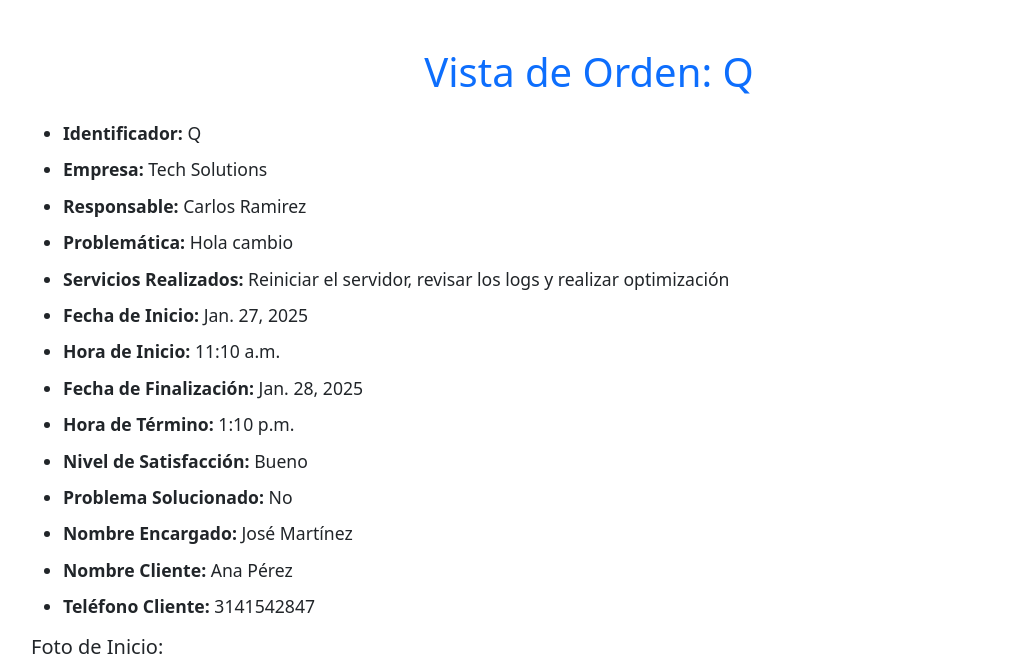
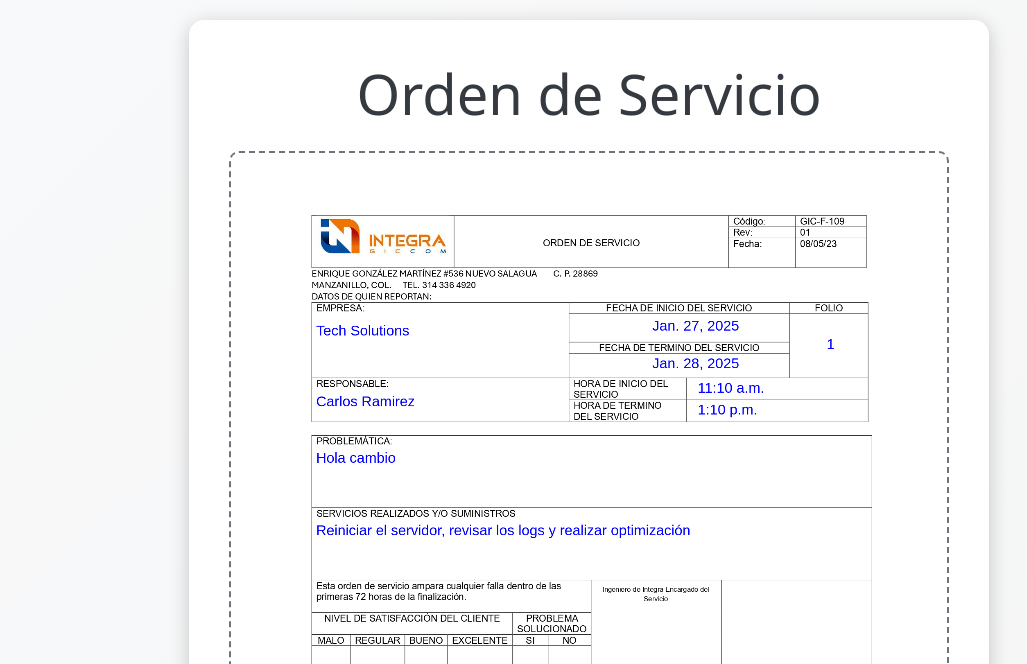
Before and after one commit to AngelPerez10/Gestion, a Django app: page /vista_pdf/1/ in a window 1280 px wide. Shown: the top 664 px of the page, without its empty margins (51-1078 px from the left). Run offline with Django 5.2, Linux system fonts and the light colour scheme; data comes from the database, SQL or seed files in the repository; both versions use the stored data as it was after the commit; some libraries are stand-ins or nearby versions.

Commit message:
Diseño y funcionalidad del pdf
En este commit se creo la funcionalidad del pdf con su respectivo diseño(Falta agregar la parte de la firma)

```diff
--- /dev/null
+++ b/ordenes_servicios/DigitalFlow/static/css/desing_pdf.css
@@ -0,0 +1,58 @@
+body {
+    font-family: 'Segoe UI', Tahoma, Geneva, Verdana, sans-serif;
+    background: linear-gradient(135deg, #f8f9fa, #f5f5f5);
+    min-height: 100vh;
+    display: flex;
+    justify-content: center;
+    align-items: center;
+    margin: 0;
+    padding: 20px;
+}
+
+.container {
+    background: white;
+    padding: 40px;
+    border-radius: 15px;
+    box-shadow: 0 4px 20px rgba(0, 0, 0, 0.2);
+    max-width: 800px;
+    width: 90%;
+    text-align: center;
+}
+
+h1 {
+    font-size: 2.5rem;
+    color: #343a40;
+    margin-bottom: 1.5rem;
+    font-weight: 700;
+}
+
+.canvas-container {
+    border: 2px dashed #6c757d;
+    border-radius: 10px;
+    background: #ffffff;
+    padding: 20px;
+    margin-bottom: 1.5rem;
+}
+
+canvas {
+    max-width: 100%;
+    height: auto;
+    border-radius: 10px;
+}
+
+.btn-primary {
+    background: linear-gradient(135deg, #007bff, #0056b3);
+    border: none;
+    padding: 12px 24px;
+    font-size: 1.25rem;
+    transition: all 0.3s ease;
+    border-radius: 30px;
+    color: white;
+    font-weight: 600;
+}
+
+.btn-primary:hover {
+    background: linear-gradient(135deg, #0056b3, #004085);
+    transform: scale(1.05);
+    box-shadow: 0 4px 15px rgba(0, 0, 0, 0.2);
+}
--- a/ordenes_servicios/DigitalFlow/templates/vista_pdf.html
+++ b/ordenes_servicios/DigitalFlow/templates/vista_pdf.html
@@ -1,55 +1,136 @@
-<!-- Archivo: DigitalFlow/templates/vista_pdf.html -->
+{% load static %}
 <!DOCTYPE html>
 <html lang="es">
 <head>
     <meta charset="UTF-8">
     <meta name="viewport" content="width=device-width, initial-scale=1.0">
-    <title>Vista PDF - Orden</title>
+    <title>Orden de Servicio</title>
     <link href="https://cdn.jsdelivr.net/npm/bootstrap@5.3.0/dist/css/bootstrap.min.css" rel="stylesheet">
-    <style>
-        .order-details {
-            font-size: 1.1em;
-        }
-        .order-details li {
-            margin-bottom: 10px;
-        }
-    </style>
+    <link rel="stylesheet" href="{% static 'css/desing_pdf.css' %}">
 </head>
-<body class="container my-5">
-    <h1 class="text-center text-primary">Vista de Orden: {{ orden.identificador }}</h1>
-    <div class="my-4">
-        <ul class="order-details">
-            <li><strong>Identificador:</strong> {{ orden.identificador }}</li>
-            <li><strong>Empresa:</strong> {{ orden.empresa }}</li>
-            <li><strong>Responsable:</strong> {{ orden.responsable }}</li>
-            <li><strong>Problemática:</strong> {{ orden.problematica }}</li>
-            <li><strong>Servicios Realizados:</strong> {{ orden.servicios_realizados }}</li>
-            <li><strong>Fecha de Inicio:</strong> {{ orden.fecha_inicio }}</li>
-            <li><strong>Hora de Inicio:</strong> {{ orden.hora_inicio }}</li>
-            <li><strong>Fecha de Finalización:</strong> {{ orden.fecha_finalizacion|default:"N/A" }}</li>
-            <li><strong>Hora de Término:</strong> {{ orden.hora_termino }}</li>
-            <li><strong>Nivel de Satisfacción:</strong> {{ orden.get_nivel_satisfaccion_display }}</li>
-            <li><strong>Problema Solucionado:</strong> {{ orden.problema_solucionado|yesno:"Sí,No" }}</li>
-            <li><strong>Nombre Encargado:</strong> {{ orden.nombre_encargado }}</li>
-            <li><strong>Nombre Cliente:</strong> {{ orden.nombre_cliente }}</li>
-            <li><strong>Teléfono Cliente:</strong> {{ orden.telefono_cliente }}</li>
-        </ul>
-
-        {% if orden.foto_inicio %}
-        <h5>Foto de Inicio:</h5>
-        <img src="{{ orden.foto_inicio.url }}" alt="Foto de Inicio" class="img-fluid rounded shadow-sm">
-        {% else %}
-        <p>No disponible</p>
-        {% endif %}
-
-        {% if orden.foto_fin %}
-        <h5>Foto de Fin:</h5>
-        <img src="{{ orden.foto_fin.url }}" alt="Foto de Fin" class="img-fluid rounded shadow-sm">
-        {% else %}
-        <p>No disponible</p>
-        {% endif %}
+<body>
+    <div class="container text-center">
+        <h1 class="display-4 mb-4">Orden de Servicio</h1>
+        <div class="canvas-container">
+            <canvas id="ordenCanvas" width="1651" height="1654"></canvas>
+        </div>
+        <button id="downloadPdf" class="btn btn-primary mt-4">Descargar PDF</button>
     </div>
 
-    <a href="{% url 'DigitalFlow:listado_ordenes' %}" class="btn btn-primary">Volver al listado de órdenes</a>
+    <script>
+        const orden = {
+            id: "{{ orden.id }}",
+            fecha_inicio: "{{ orden.fecha_inicio }}",
+            fecha_finalizacion: "{{ orden.fecha_finalizacion }}",
+            nombre_cliente: "{{ orden.nombre_cliente }}",
+            empresa: "{{ orden.empresa }}",
+            responsable: "{{ orden.responsable }}",
+            problematica: "{{ orden.problematica }}",
+            servicios_realizados: "{{ orden.servicios_realizados }}",
+            hora_inicio: "{{ orden.hora_inicio }}",
+            hora_termino: "{{ orden.hora_termino }}",
+            foto_inicio: "{% if orden.foto_inicio %}{{ orden.foto_inicio.url }}{% endif %}",
+            foto_fin: "{% if orden.foto_fin %}{{ orden.foto_fin.url }}{% endif %}",
+            nivel_satisfaccion: "{{ orden.nivel_satisfaccion }}",
+            problema_solucionado: "{{ orden.problema_solucionado|yesno:'true,false' }}"
+        };
+
+        const canvas = document.getElementById("ordenCanvas");
+        const ctx = canvas.getContext("2d");
+
+        const img = new Image();
+        img.src = "{% static 'images/orden_servicio.jpg' %}";
+        img.onload = () => {
+            const x = (canvas.width - img.width) / 2;
+            const y = (canvas.height - img.height) / 2;
+            ctx.drawImage(img, x, y, img.width, img.height);
+
+            ctx.font = "35px Arial";
+            ctx.fillStyle = "blue";
+
+            ctx.fillText(`${orden.id}`, 1406, 430);
+            ctx.fillText(`${orden.empresa}`, 159, 397);
+            ctx.fillText(`${orden.fecha_inicio}`, 980, 385);
+            ctx.fillText(`${orden.fecha_finalizacion}`, 980, 477);
+            ctx.fillText(`${orden.hora_inicio}`, 1091, 537);
+            ctx.fillText(`${orden.hora_termino}`, 1091, 590);
+            ctx.fillText(`${orden.responsable} `, 159, 570);
+            ctx.fillText(`${orden.problematica}`, 159, 708);
+            ctx.fillText(`${orden.servicios_realizados}`, 159, 885);
+
+            if (orden.problema_solucionado) {
+                ctx.fillText("✓", 668, 1250);
+            } else {
+                ctx.fillText("✓", 752, 1250);
+            }
+
+            const nivelSatisfaccion = parseInt(orden.nivel_satisfaccion, 10);
+
+            const niveles = ["", "", "", ""];
+            niveles.forEach((nivel, index) => {
+                const checked = nivelSatisfaccion === index + 1 ? "✓" : "";
+                ctx.fillText(`${nivel} ${checked}`, 175 + index * 112, 1250);
+            });
+        };
+    </script>
+
+    <script src="https://cdnjs.cloudflare.com/ajax/libs/jspdf/2.5.1/jspdf.umd.min.js"></script>
+    <script>
+        document.addEventListener("DOMContentLoaded", () => {
+            document.getElementById("downloadPdf").addEventListener("click", () => {
+                const pdfCanvas = document.createElement("canvas");
+                pdfCanvas.width = canvas.width;
+                pdfCanvas.height = canvas.height;
+                const pdfCtx = pdfCanvas.getContext("2d");
+                pdfCtx.drawImage(canvas, 0, 0);
+
+                const imgData = pdfCanvas.toDataURL("image/jpg");
+
+                const A4_WIDTH_MM = 210;
+                const A4_HEIGHT_MM = 297;
+
+                const scale = Math.min(
+                    A4_WIDTH_MM / (canvas.width / 72 * 25.4),
+                    A4_HEIGHT_MM / (canvas.height / 72 * 25.4)
+                );
+
+                const pdfWidth = (canvas.width / 72) * 25.4 * scale;
+                const pdfHeight = (canvas.height / 72) * 25.4 * scale;
+
+                const pdf = new window.jspdf.jsPDF("portrait", "mm", [A4_WIDTH_MM, A4_HEIGHT_MM]);
+                pdf.addImage(imgData, "jpg", 0, 0, pdfWidth, pdfHeight);
+
+                const fotoInicio = new Image();
+                fotoInicio.src = orden.foto_inicio;
+                fotoInicio.onload = () => {
+                    const imgInicioDataURL = getImageDataURL(fotoInicio);
+                    pdf.addImage(imgInicioDataURL, "png", 30, pdfHeight + 2, 60, 70);
+
+                    pdf.setFontSize(12);
+                    pdf.text("Foto de Inicio:", 30, pdfHeight + 1);
+
+                    const fotoFin = new Image();
+                    fotoFin.src = orden.foto_fin;
+                    fotoFin.onload = () => {
+                        const imgFinDataURL = getImageDataURL(fotoFin);
+                        pdf.addImage(imgFinDataURL, "png", 120, pdfHeight + 2, 60, 70);
+
+                        pdf.text("Foto de Finalización:", 120, pdfHeight + 1);
+
+                        pdf.save(`Orden de Servicio del Folio ${orden.id}.pdf`);
+                    };
+                };
+            });
+        });
+
+        function getImageDataURL(image) {
+            const canvas = document.createElement("canvas");
+            const ctx = canvas.getContext("2d");
+            canvas.width = image.width;
+            canvas.height = image.height;
+            ctx.drawImage(image, 0, 0);
+            return canvas.toDataURL();
+        }
+    </script>
 </body>
 </html>
```
Also changed, not shown: ordenes_servicios/DigitalFlow/static/images/orden_servicio.jpg (added), ordenes_servicios/DigitalFlow/static/images/orden_servicio2.jpg (added), ordenes_servicios/db.sqlite3, ordenes_servicios/ordenes_servicios/settings.py (line endings or trailing spaces).
